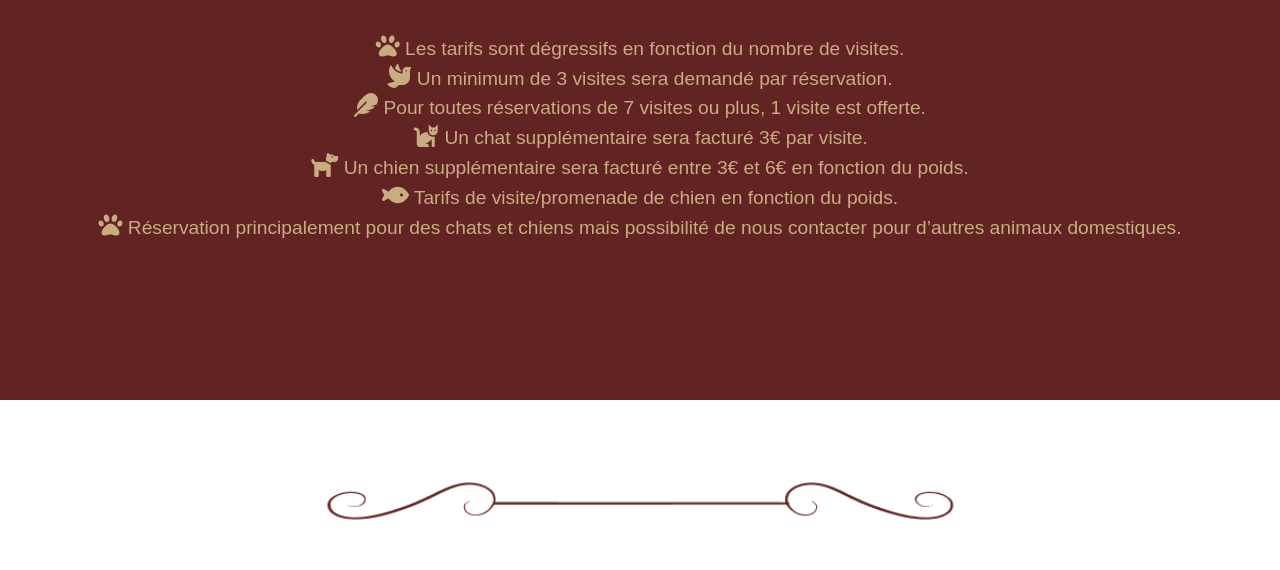
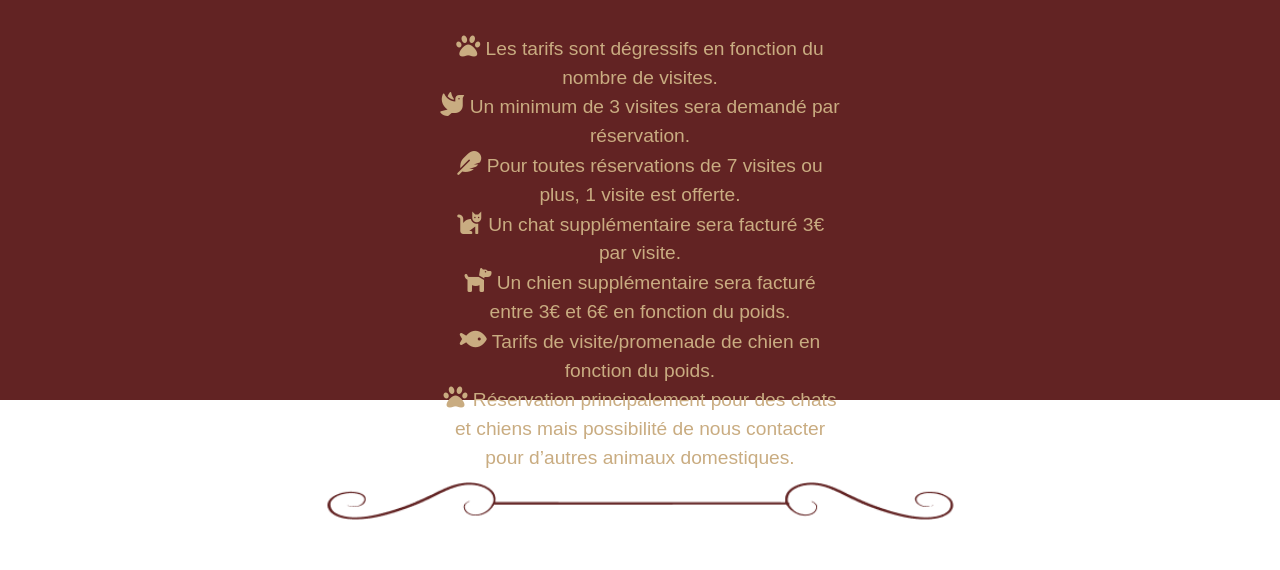
Before and after one commit to PfalzgraffT/luxosun, a plain HTML site: page tarif.html in a window 1280 px wide. Shown: the part 230-800 px from the top of the page. Drawn offline with Linux system fonts and the light colour scheme.

Commit message:
Update styles.css

```diff
--- a/styles.css
+++ b/styles.css
@@ -999,6 +999,16 @@ input:invalid + .error-message {
   font-weight: bold;
 }
 
+.tarif-list {
+  list-style: none;
+  padding: 5px;
+  font-size: 1.2em;
+  line-height: 1.5em;
+  width: 400px; /* Largeur fixe de la liste */
+  height: 300px; /* Hauteur fixe de la liste */
+  margin: 0 auto; /* Pour centrer la liste horizontalement */
+}
+
 .animal-container {
   display: flex;
   flex-wrap: wrap;
```
